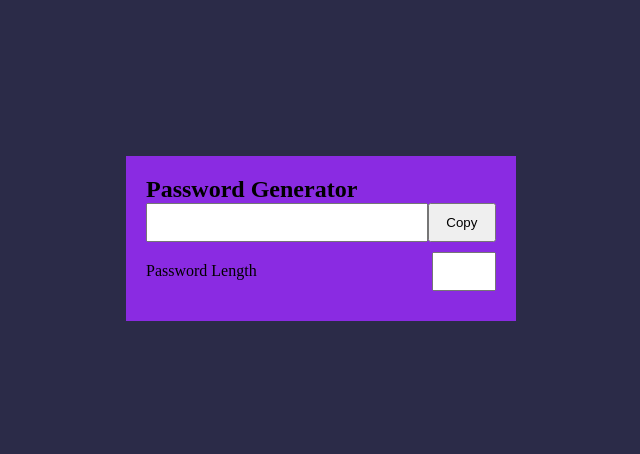
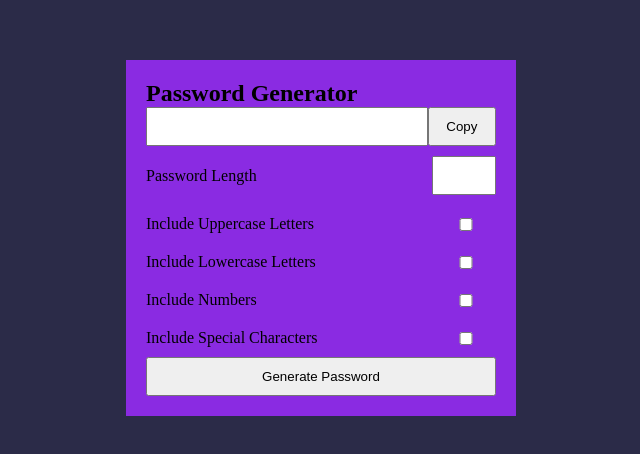
Before and after one commit to Prakhar9450/getyourfunds, a React (Vite) app: page / in a window 1280 px wide. Shown: the part 162-616 px from the top of the page, without its empty margins (319-959 px from the left). Built offline with nearby package versions, Linux system fonts and the light colour scheme.

Commit message:
Added design

```diff
--- a/src/App.css
+++ b/src/App.css
@@ -43,3 +43,8 @@ body {
   padding: 10px 0px;
   width: 60px;
 }
+
+.btn {
+  width: 100%;
+  padding: 10px 0px;
+}
--- a/src/App.jsx
+++ b/src/App.jsx
@@ -19,6 +19,28 @@ function App() {
           <label>Password Length</label>
           <input type="number" max="20" />
         </div>
+
+        <div className="passLength">
+          <label>Include Uppercase Letters</label>
+          <input type="checkbox" />
+        </div>
+
+        <div className="passLength">
+          <label>Include Lowercase Letters</label>
+          <input type="checkbox" />
+        </div>
+
+        <div className="passLength">
+          <label>Include Numbers</label>
+          <input type="checkbox" />
+        </div>
+
+        <div className="passLength">
+          <label>Include Special Characters</label>
+          <input type="checkbox" />
+        </div>
+
+        <button className="btn">Generate Password</button>
       </div>
     </>
   );
```
